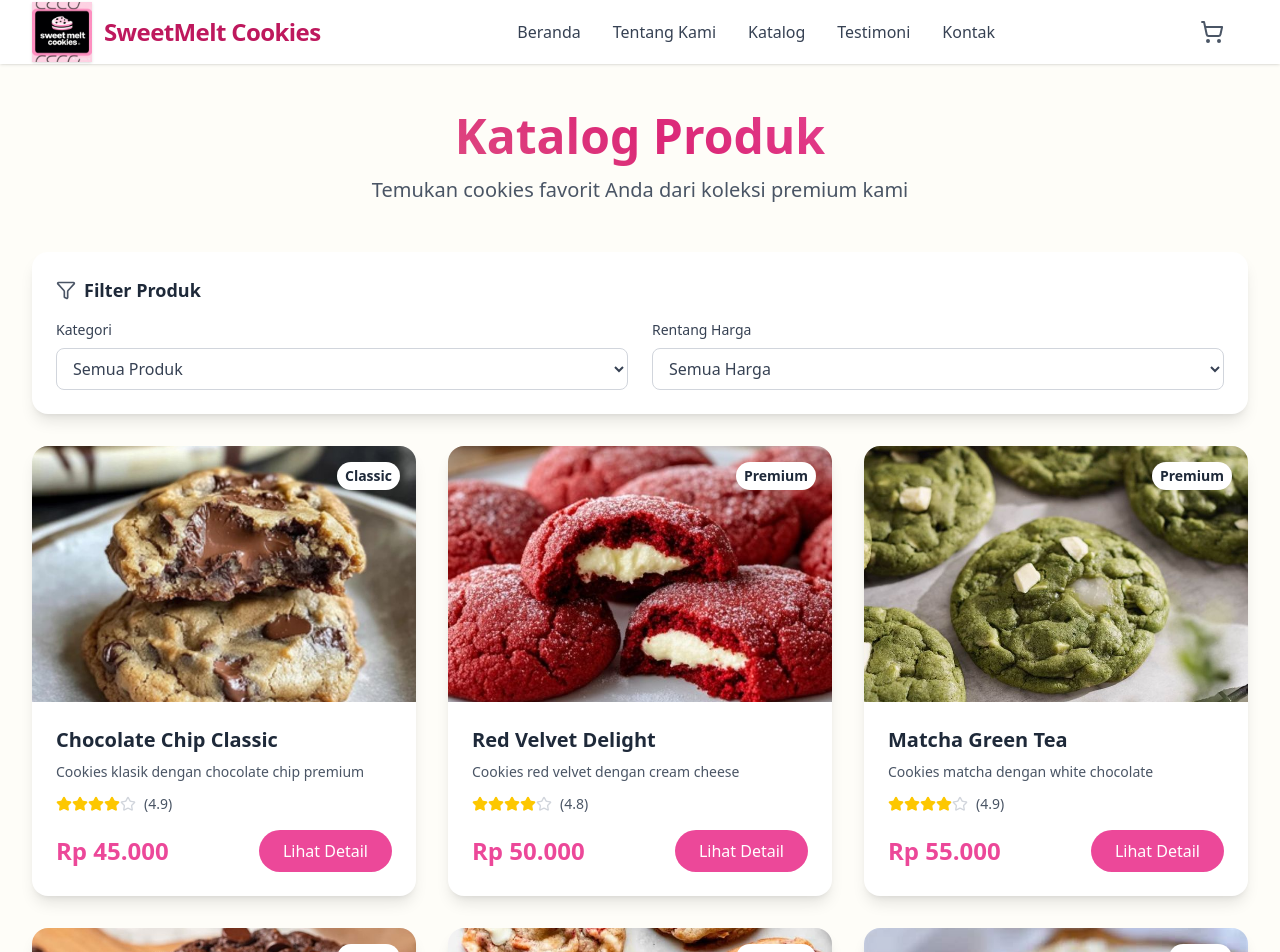
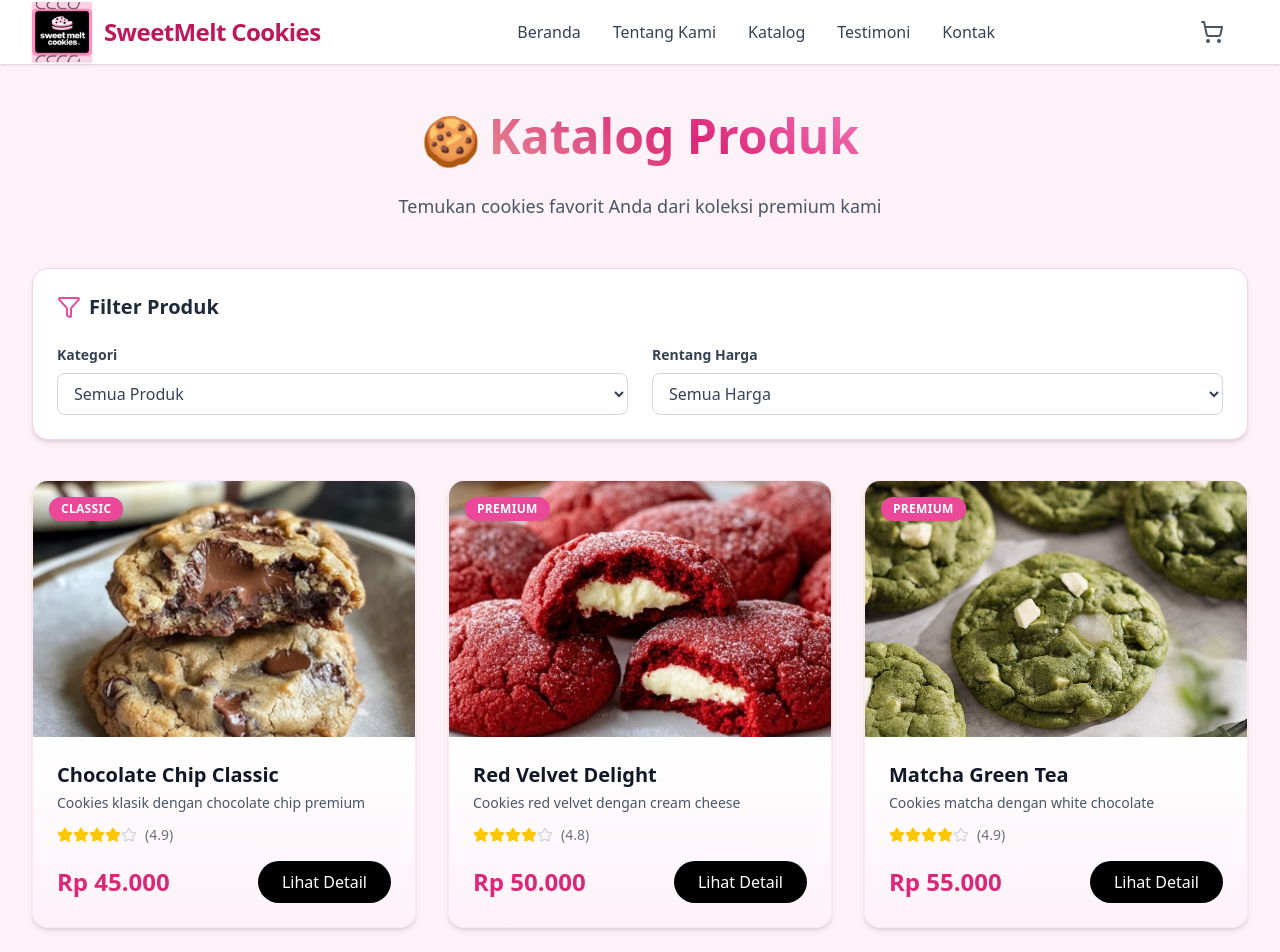
Before and after one commit to Fakhriirawann/projek-sintak, a React (Vite) app: page /catalog in a window 1280 px wide. Shown: the top 952 px of the page. Built offline with nearby package versions, Linux system fonts and the light colour scheme.

Commit message:
editt section

```diff
--- a/src/pages/Catalog.jsx
+++ b/src/pages/Catalog.jsx
@@ -124,36 +124,36 @@ const Catalog = () => {
   };
 
   return (
-    <div className="min-h-screen py-12">
+<div className="min-h-screen py-12 bg-pink-50">
   <div className="max-w-7xl mx-auto px-4 sm:px-6 lg:px-8">
     {/* Header */}
     <div className="text-center mb-12">
-          <h1 className="text-4xl lg:text-5xl font-bold text-gray-800 shiny-text pb-4">
-            Katalog Produk
+    <h1 className="flex items-center justify-center text-4xl lg:text-5xl font-extrabold text-gray-800 mb-6 gap-2">
+  <span role="img" aria-label="cookie">🍪</span>
+  <span className="shiny-text pb-2 ">Katalog Produk</span>
 </h1>
-          <p className="text-xl text-gray-600">
+
+      <p className="text-lg text-gray-600">
         Temukan cookies favorit Anda dari koleksi premium kami
       </p>
     </div>
 
     {/* Filters */}
-        <div className="bg-white rounded-2xl shadow-lg p-6 mb-8">
-          <div className="flex items-center mb-4">
-            <Filter className="w-5 h-5 text-gray-600 mr-2" />
-            <h3 className="text-lg font-semibold text-gray-800">
-              Filter Produk
-            </h3>
+    <div className="bg-white rounded-2xl shadow-md border border-pink-200 p-6 mb-10">
+      <div className="flex items-center mb-6">
+        <Filter className="w-6 h-6 text-pink-500 mr-2" />
+        <h3 className="text-xl font-bold text-gray-800">Filter Produk</h3>
       </div>
 
       <div className="grid grid-cols-1 md:grid-cols-2 gap-6">
         <div>
-              <label className="block text-sm font-medium text-gray-700 mb-2">
+          <label className="block text-sm font-semibold text-gray-700 mb-2">
             Kategori
           </label>
           <select
             value={selectedCategory}
             onChange={(e) => setSelectedCategory(e.target.value)}
-                className="w-full px-3 py-2 border border-gray-300 rounded-lg focus:outline-none focus:ring-2 focus:ring-pink-500 focus:border-transparent"
+            className="w-full px-3 py-2 border border-gray-300 rounded-lg focus:outline-none focus:ring-2 focus:ring-pink-500"
           >
             {categories.map((category) => (
               <option key={category.value} value={category.value}>
@@ -164,13 +164,13 @@ const Catalog = () => {
         </div>
 
         <div>
-              <label className="block text-sm font-medium text-gray-700 mb-2">
+          <label className="block text-sm font-semibold text-gray-700 mb-2">
             Rentang Harga
           </label>
           <select
             value={priceRange}
             onChange={(e) => setPriceRange(e.target.value)}
-                className="w-full px-3 py-2 border border-gray-300 rounded-lg focus:outline-none focus:ring-2 focus:ring-pink-500 focus:border-transparent"
+            className="w-full px-3 py-2 border border-gray-300 rounded-lg focus:outline-none focus:ring-2 focus:ring-pink-500"
           >
             {priceRanges.map((range) => (
               <option key={range.value} value={range.value}>
@@ -187,7 +187,7 @@ const Catalog = () => {
       {filteredProducts.map((product) => (
         <div
           key={product.id}
-              className="bg-white rounded-2xl shadow-lg overflow-hidden hover:shadow-xl transition-all duration-300 hover:-translate-y-1"
+          className="bg-white rounded-2xl shadow-md border border-pink-100 overflow-hidden hover:shadow-xl transition-all duration-300 hover:-translate-y-1"
         >
           <div className="relative">
             <img
@@ -195,16 +195,16 @@ const Catalog = () => {
               alt={product.name}
               className="w-full h-64 object-cover"
             />
-                <div className="absolute top-4 right-4 bg-white px-2 py-1 rounded-full text-sm font-semibold text-gray-800">
+            <div className="absolute top-4 left-4 bg-pink-500 text-white text-xs font-semibold px-3 py-1 rounded-full shadow-sm uppercase tracking-wide">
               {product.category === "premium" ? "Premium" : "Classic"}
             </div>
           </div>
 
-              <div className="p-6">
-                <h3 className="text-xl font-semibold text-gray-800 mb-2">
+          <div className="p-6 bg-gradient-to-b from-white to-pink-50">
+            <h3 className="text-xl font-bold text-gray-900 mb-1">
               {product.name}
             </h3>
-                <p className="text-gray-600 text-sm mb-3">
+            <p className="text-sm text-gray-600 mb-3">
               {product.description}
             </p>
 
@@ -219,18 +219,18 @@ const Catalog = () => {
                   }`}
                 />
               ))}
-                  <span className="ml-2 text-sm text-gray-600">
+              <span className="ml-2 text-sm text-gray-500">
                 ({product.rating})
               </span>
             </div>
 
             <div className="flex justify-between items-center">
-                  <span className="text-2xl font-bold text-pink-500">
+              <span className="text-2xl font-extrabold text-pink-600">
                 {formatPrice(product.price)}
               </span>
               <Link
                 to={`/product/${product.id}`}
-                    className="bg-pink-500 text-white px-6 py-2 rounded-full hover:bg-pink-600 transition-colors font-medium"
+                className="bg-black text-white px-6 py-2 rounded-full hover:bg-pink-600 transition-colors"
               >
                 Lihat Detail
               </Link>
@@ -243,7 +243,7 @@ const Catalog = () => {
     {/* No Results */}
     {filteredProducts.length === 0 && (
       <div className="text-center py-12">
-            <p className="text-xl text-gray-600">
+        <p className="text-lg text-gray-600">
           Tidak ada produk yang sesuai dengan filter Anda.
         </p>
         <button
@@ -251,7 +251,7 @@ const Catalog = () => {
             setSelectedCategory("all");
             setPriceRange("all");
           }}
-              className="mt-4 text-pink-500 hover:text-pink-600 font-semibold"
+          className="mt-4 text-pink-600 hover:text-pink-700 font-semibold underline"
         >
           Reset Filter
         </button>
@@ -259,22 +259,23 @@ const Catalog = () => {
     )}
 
     {/* CTA Section */}
-        <div className="mt-16 bg-gradient-to-r from-pink-500 to-pink-600 rounded-3xl p-8 lg:p-12 text-center text-white">
-          <h2 className="text-3xl font-bold mb-4">
+    <div className="mt-20 bg-gradient-to-r from-pink-500 to-pink-600 rounded-3xl p-10 lg:p-16 text-center text-white shadow-xl">
+      <h2 className="text-3xl lg:text-4xl font-extrabold mb-4">
         Tidak Menemukan yang Anda Cari?
       </h2>
-          <p className="text-xl mb-6">
+      <p className="text-lg lg:text-xl mb-6">
         Hubungi kami untuk custom order atau pertanyaan lainnya
       </p>
       <Link
         to="/contact"
-            className="bg-white text-pink-500 px-8 py-3 rounded-full font-semibold hover:bg-gray-100 transition-colors inline-block"
+        className="bg-white text-pink-600 px-8 py-3 rounded-full font-bold hover:bg-gray-100 transition"
       >
         Hubungi Kami
       </Link>
     </div>
   </div>
 </div>
+
   );
 };
 
--- a/src/pages/Homepage.jsx
+++ b/src/pages/Homepage.jsx
@@ -118,15 +118,20 @@ const Homepage = () => {
             {bestSellers.map((product) => (
               <div
               key={product.id}
-                className="bg-white rounded-2xl shadow-lg overflow-hidden hover:shadow-xl transition-shadow"
+              className="bg-white rounded-2xl shadow-md border border-pink-200 overflow-hidden transform hover:scale-105 transition-transform duration-300 relative"
             >
+              <div className="relative">
                 <img
                   src={product.image || "/placeholder.svg"}
                   alt={product.name}
                   className="w-full h-64 object-cover"
                 />
-                <div className="p-6">
-                  <h3 className="text-xl font-semibold text-gray-800 mb-2">
+                <div className="absolute top-4 left-4 bg-pink-500 text-white text-xs font-semibold px-3 py-1 rounded-full shadow-sm">
+                  Best Seller
+                </div>
+              </div>
+              <div className="p-6 bg-gradient-to-b from-white to-pink-50">
+                <h3 className="text-xl font-bold text-gray-900 mb-2">
                   {product.name}
                 </h3>
                 <div className="flex items-center mb-3">
@@ -140,17 +145,17 @@ const Homepage = () => {
                       }`}
                     />
                   ))}
-                    <span className="ml-2 text-sm text-gray-600">
+                  <span className="ml-2 text-sm text-gray-500">
                     ({product.rating})
                   </span>
                 </div>
                 <div className="flex justify-between items-center">
-                    <span className="text-2xl font-bold text-pink-500">
+                  <span className="text-2xl font-extrabold text-pink-600">
                     {product.price}
                   </span>
                   <Link
                     to={`/product/${product.id}`}
-                      className="bg-pink-500 text-white px-4 py-2 rounded-full hover:bg-pink-600 transition-colors"
+                    className="bg-black text-white px-4 py-2 rounded-full hover:bg-pink-600 transition-colors"
                   >
                     Lihat Detail
                   </Link>
@@ -224,18 +229,25 @@ const Homepage = () => {
       </section>
 
       {/* Testimonials */}
-      <section className="py-20">
+      <section className="py-20 bg-pink-50">
   <div className="max-w-7xl mx-auto px-4 sm:px-6 lg:px-8">
     <div className="text-center mb-12">
       <h2 className="text-3xl lg:text-4xl font-bold text-gray-800 mb-4">
         Kata Pelanggan Kami
       </h2>
+      <p className="text-lg text-gray-600">Apa kata mereka tentang cookies kami</p>
     </div>
 
     <div className="grid grid-cols-1 md:grid-cols-2 gap-8">
       {testimonials.map((testimonial, index) => (
-              <div key={index} className="bg-white p-8 rounded-2xl shadow-lg">
-                <div className="flex items-center mb-4">
+        <div
+          key={index}
+          className="bg-white p-8 rounded-2xl shadow-md border border-pink-200 relative hover:shadow-xl transition-shadow duration-300"
+        >
+          <div className="absolute -top-6 left-6 text-pink-300 text-5xl opacity-30">
+            &ldquo;
+          </div>
+          <div className="flex items-center mb-3">
             {[...Array(testimonial.rating)].map((_, i) => (
               <Star
                 key={i}
@@ -243,26 +255,27 @@ const Homepage = () => {
               />
             ))}
           </div>
-                <p className="text-gray-600 mb-4 italic">
+          <p className="text-gray-700 mb-4 italic leading-relaxed">
             "{testimonial.text}"
           </p>
-                <p className="font-semibold text-gray-800">
+          <p className="font-semibold text-gray-900">
             - {testimonial.name}
           </p>
         </div>
       ))}
     </div>
 
-          <div className="text-center mt-8">
+    <div className="text-center mt-10">
       <Link
         to="/testimonials"
-              className="text-pink-500 hover:text-pink-600 font-semibold"
+        className="inline-block bg-black text-white px-6 py-3 rounded-full font-semibold hover:bg-pink-600 transition-colors"
       >
-              Lihat Semua Testimoni →
+        Lihat Semua Testimoni
       </Link>
     </div>
   </div>
 </section>
+
     </div>
   );
 };
```
Also changed, not shown: src/pages/Testimonials.jsx (+55 -43 lines). Lines whose indentation alone changed are shown as unchanged.
